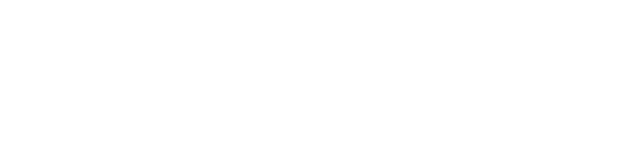
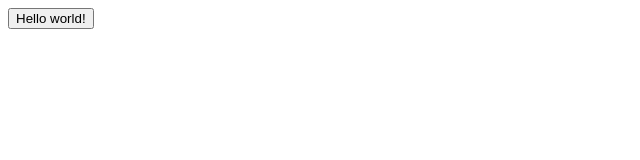
Before and after one commit to semicolen/web-shortent, a plain HTML site: page index.html in a window 1280 px wide. Shown: the whole page, without its empty margins (0-640 px from the left). Drawn offline with Linux system fonts and the light colour scheme.

Commit message:
Update index.html

```diff
--- a/index.html
+++ b/index.html
@@ -1 +1 @@
-<html> <head> </head> <body> </body> </html>
+<html> <head> </head> <body> <button>Hello world!</button> </body> </html>
```
